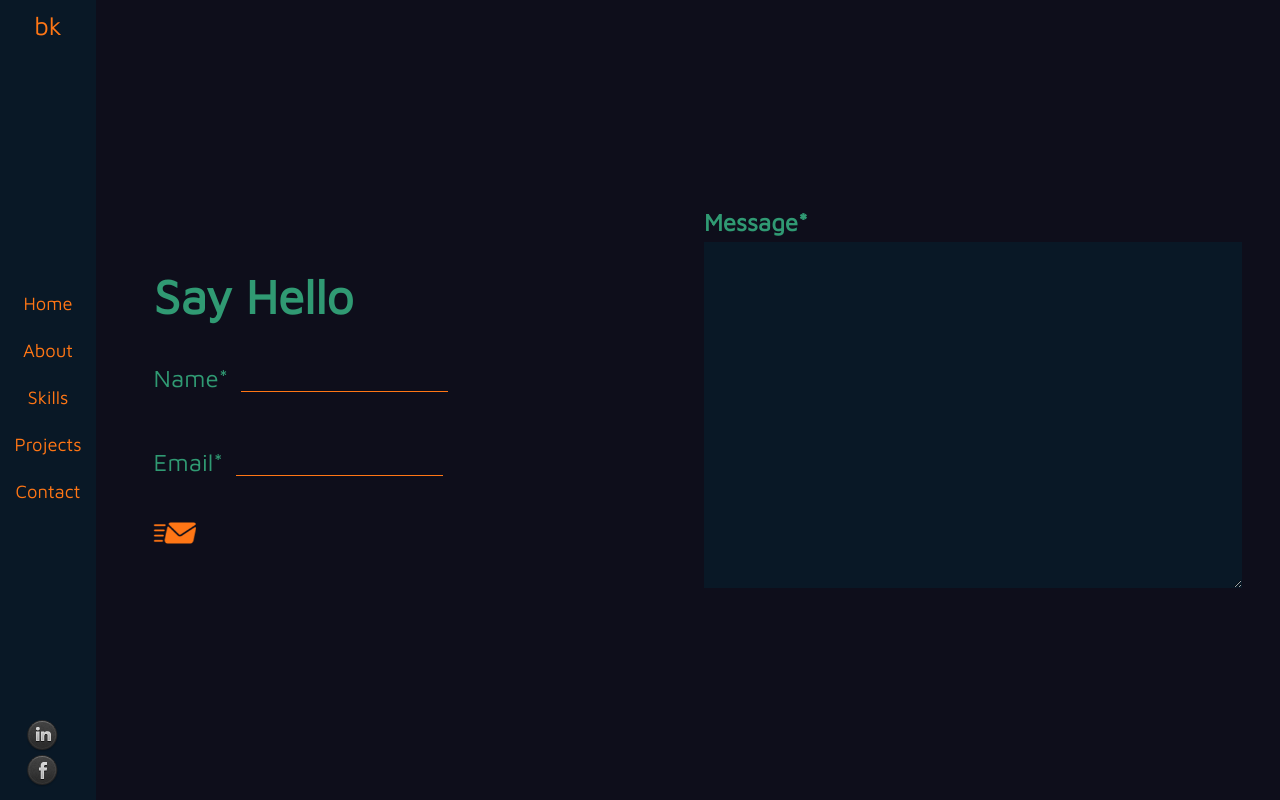
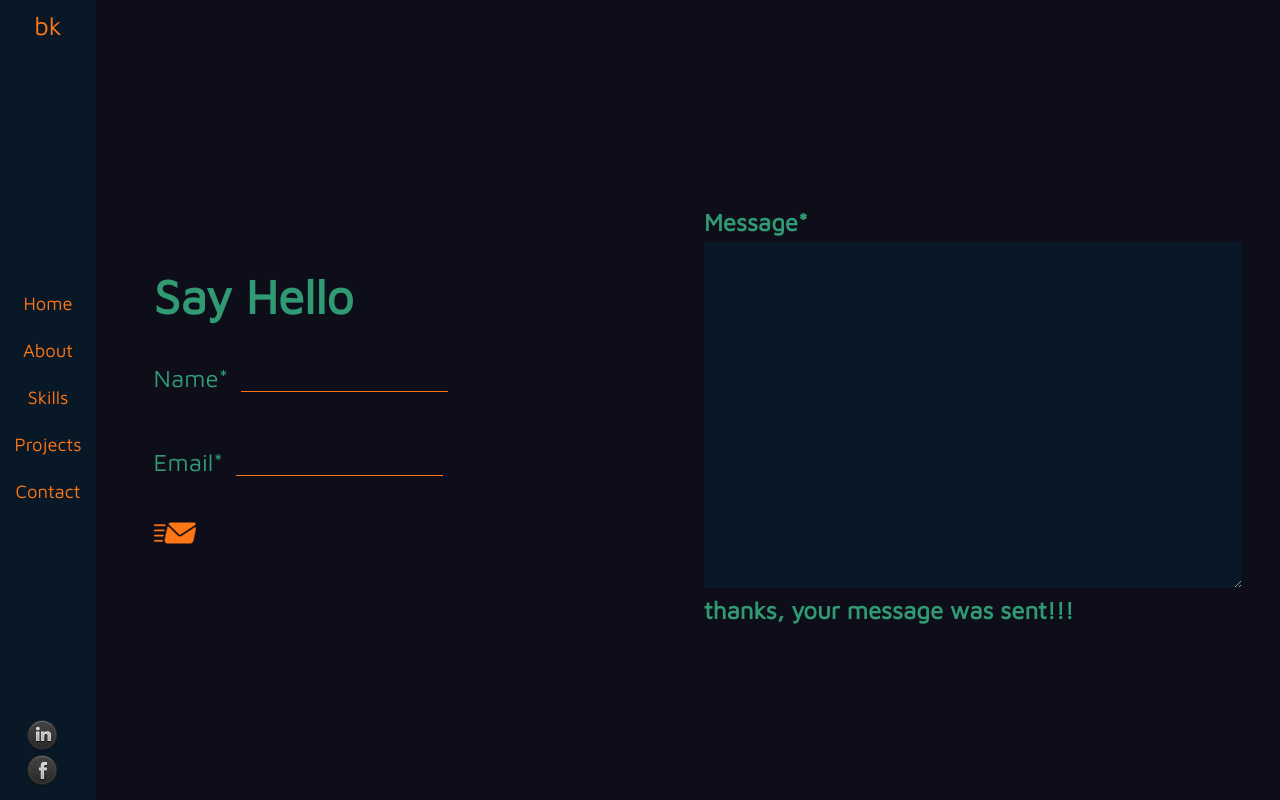
Before and after one commit to benjaminfkile/portfolio-ben, a React (Create React App) app: page /contact in a window 1280 px wide. Built offline with nearby package versions, Linux system fonts and the light colour scheme; no server answers.

Commit message:
found horendous style error in contact.css line 100

```diff
--- a/src/Contact/Contact.css
+++ b/src/Contact/Contact.css
@@ -97,7 +97,7 @@
         .Success{
             position: absolute;
             top: 55vh;
-            left: -3vw;
+            left: 7vw;
             font-size: 1.5vh;
             color: rgb(48,154,115);
             margin-top: 17vh;
--- a/src/Contact/Contact.js
+++ b/src/Contact/Contact.js
@@ -6,7 +6,7 @@ class Contact extends Component {
 
     state = {
         formFilled: true,
-        success: false,
+        success: true,
         failure: false,
         thanks: false,
         send: true,
```
